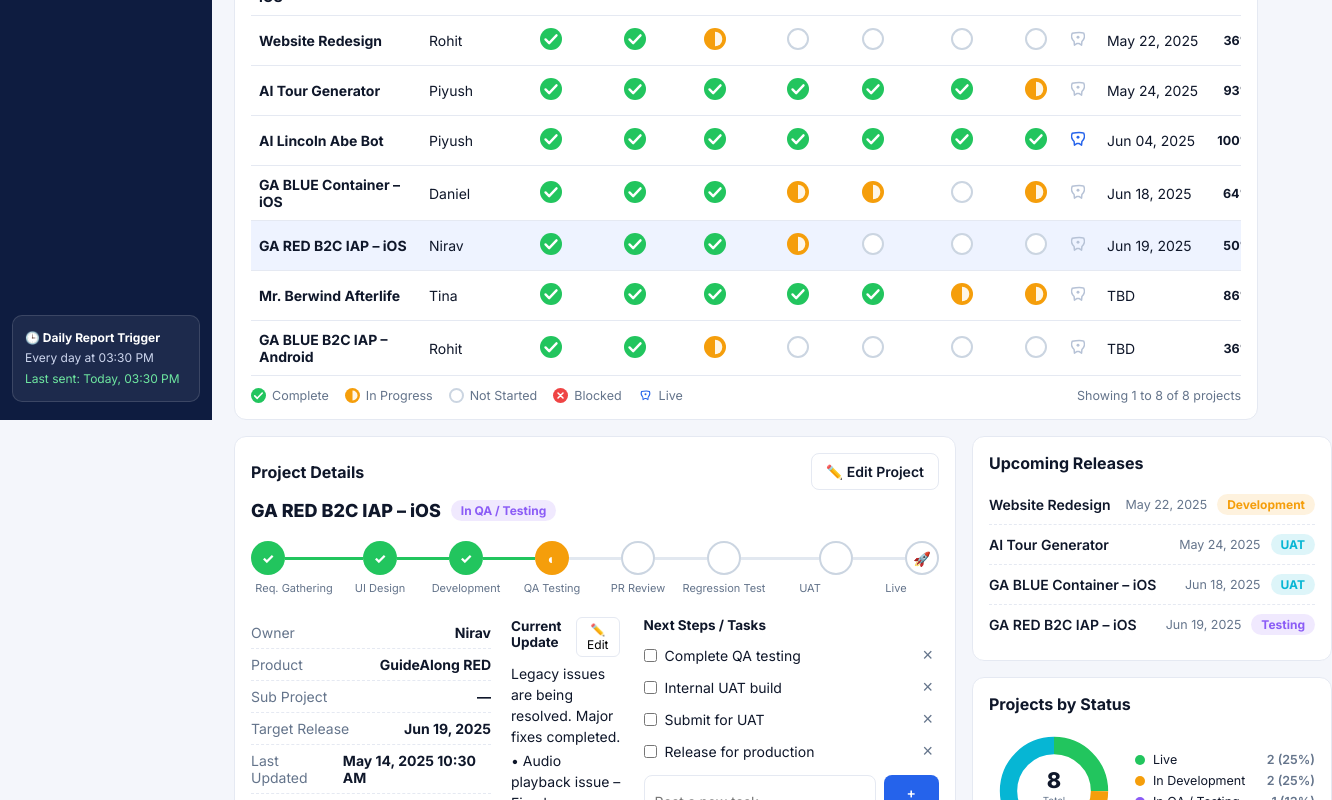
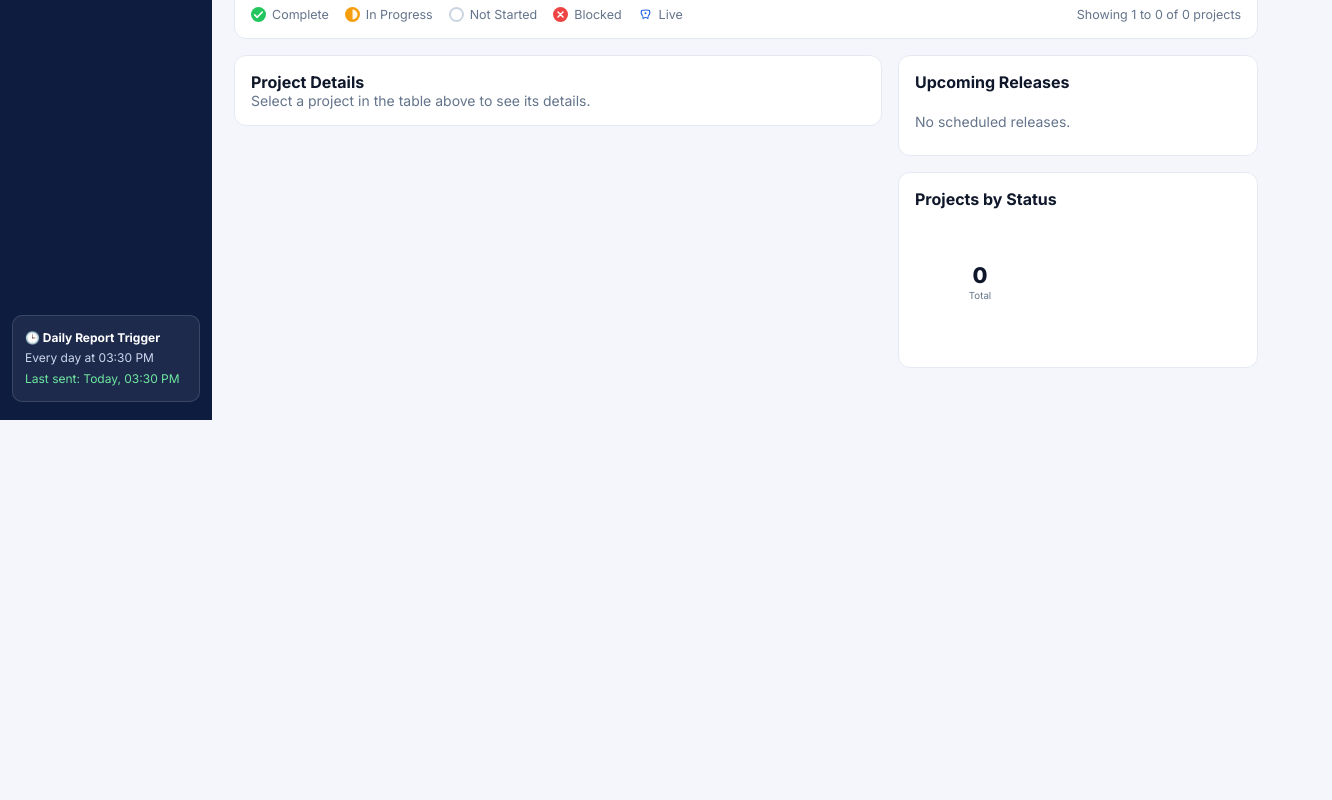
Before and after one commit to shahyug721-sudo/Engineering-dashboard-, a React (Vite) app: page / in a window 1280 px wide. Shown: the part 380-1180 px from the top of the page, 1332 px wide, since content can reach past the window. After the commit the page ends 804 px from the top, so only its background shows below. Built offline with nearby package versions, Linux system fonts and the light colour scheme.

Commit message:
Fresh start: remove all sample data, free-text owner/product with auto-registration, empty states

```diff
--- a/src/components/BackendSheet.jsx
+++ b/src/components/BackendSheet.jsx
@@ -48,18 +48,22 @@
                   />
                 </td>
                 <td>
-                  <select value={p.owner} onChange={(e) => store.updateProject(p.id, { owner: e.target.value })}>
-                    {store.owners.map((o) => (
-                      <option key={o}>{o}</option>
-                    ))}
-                  </select>
+                  <input
+                    className="cell-input"
+                    list="bs-owners-list"
+                    value={p.owner || ''}
+                    placeholder="Owner"
+                    onChange={(e) => store.updateProject(p.id, { owner: e.target.value })}
+                  />
                 </td>
                 <td>
-                  <select value={p.product} onChange={(e) => store.updateProject(p.id, { product: e.target.value })}>
-                    {store.products.map((o) => (
-                      <option key={o}>{o}</option>
-                    ))}
-                  </select>
+                  <input
+                    className="cell-input"
+                    list="bs-products-list"
+                    value={p.product || ''}
+                    placeholder="Product"
+                    onChange={(e) => store.updateProject(p.id, { product: e.target.value })}
+                  />
                 </td>
                 {STAGES.map((s) => (
                   <td key={s.key}>
@@ -106,8 +110,25 @@
                 </td>
               </tr>
             ))}
+            {store.projects.length === 0 && (
+              <tr>
+                <td colSpan={STAGES.length + 8} className="empty">
+                  No projects yet — click “+ Add Project” to create the first one.
+                </td>
+              </tr>
+            )}
           </tbody>
         </table>
+        <datalist id="bs-owners-list">
+          {store.owners.map((o) => (
+            <option key={o} value={o} />
+          ))}
+        </datalist>
+        <datalist id="bs-products-list">
+          {store.products.map((o) => (
+            <option key={o} value={o} />
+          ))}
+        </datalist>
       </div>
       <div className="table-foot">
         <span className="muted">
--- a/src/components/ProjectModal.jsx
+++ b/src/components/ProjectModal.jsx
@@ -77,19 +77,31 @@
             </label>
             <label>
               Owner
-              <select value={form.owner} onChange={(e) => set('owner', e.target.value)}>
+              <input
+                list="owners-list"
+                value={form.owner}
+                onChange={(e) => set('owner', e.target.value)}
+                placeholder="Type or pick an owner"
+              />
+              <datalist id="owners-list">
                 {store.owners.map((o) => (
-                  <option key={o}>{o}</option>
+                  <option key={o} value={o} />
                 ))}
-              </select>
+              </datalist>
             </label>
             <label>
               Product
-              <select value={form.product} onChange={(e) => set('product', e.target.value)}>
+              <input
+                list="products-list"
+                value={form.product}
+                onChange={(e) => set('product', e.target.value)}
+                placeholder="e.g. GA Blue, GA Red, AI, Website"
+              />
+              <datalist id="products-list">
                 {store.products.map((o) => (
-                  <option key={o}>{o}</option>
+                  <option key={o} value={o} />
                 ))}
-              </select>
+              </datalist>
             </label>
             <label>
               Tentative Release Date
--- a/src/components/Reports.jsx
+++ b/src/components/Reports.jsx
@@ -56,8 +56,8 @@
           <button className="btn primary" onClick={copyReport}>📋 Copy Report</button>
         </div>
         <p className="muted">
-          Scheduled every day at 3:30 PM to: <b>{store.reportRecipients}</b> (configure in Settings). This preview is
-          generated live from current dashboard data.
+          Scheduled every day at 3:30 PM to: <b>{store.reportRecipients || 'not configured yet'}</b> (configure in
+          Settings). This preview is generated live from current dashboard data.
         </p>
         <div className="report-metrics">
           {metrics.map(([k, v]) => (
--- a/src/components/SimpleViews.jsx
+++ b/src/components/SimpleViews.jsx
@@ -110,11 +110,11 @@
         <button
           className="btn danger"
           onClick={() =>
-            confirm('Reset all data back to the original PRD sample data? Your edits will be lost.') &&
+            confirm('Clear ALL projects, owners, products and activity? This cannot be undone.') &&
             store.resetData()
           }
         >
-          ↺ Reset to sample data
+          🗑️ Clear all data (fresh start)
         </button>
       </div>
     </div>
--- a/src/data.js
+++ b/src/data.js
@@ -1,174 +1,11 @@
-// Seed data taken from the Engineering Dashboard PRD / reference design.
-const st = (rg, ui, dev, qa, pr, regression, uat) => ({ rg, ui, dev, qa, pr, regression, uat })
-const C = 'completed'
-const P = 'in_progress'
-const N = 'not_started'
-
-export const SEED_OWNERS = ['Ashwinee', 'Nirav', 'Piyush', 'Tina', 'Rohit', 'Daniel']
-
-export const SEED_PRODUCTS = [
-  'GuideAlong BLUE',
-  'GuideAlong RED',
-  'AI',
-  'Website',
-  'Container Apps',
-]
-
-export const SEED_PROJECTS = [
-  {
-    id: 'p1',
-    name: 'GA BLUE B2C IAP – iOS',
-    subProject: '',
-    owner: 'Ashwinee',
-    product: 'GuideAlong BLUE',
-    stages: st(C, C, C, C, C, C, C),
-    live: true,
-    targetRelease: '2025-04-16',
-    currentUpdate: 'Released to the App Store. Post-launch monitoring shows stable metrics.',
-    nextSteps: [{ id: 'n1', text: 'Monitor crash-free sessions', done: false }],
-    lastUpdated: '2025-04-16T11:00:00',
-    updatedBy: 'Ashwinee',
-  },
-  {
-    id: 'p2',
-    name: 'GA RED B2C IAP – iOS',
-    subProject: '',
-    owner: 'Nirav',
-    product: 'GuideAlong RED',
-    stages: st(C, C, C, P, N, N, N),
-    live: false,
-    targetRelease: '2025-06-19',
-    currentUpdate:
-      'Legacy issues are being resolved. Major fixes completed.\n• Audio playback issue – Fixed\n• Login improvement – In progress\n• Crash on iOS 17 – Fixed',
-    nextSteps: [
-      { id: 'n1', text: 'Complete QA testing', done: false },
-      { id: 'n2', text: 'Internal UAT build', done: false },
-      { id: 'n3', text: 'Submit for UAT', done: false },
-      { id: 'n4', text: 'Release for production', done: false },
-    ],
-    lastUpdated: '2025-05-14T10:30:00',
-    updatedBy: 'Nirav',
-  },
-  {
-    id: 'p3',
-    name: 'AI Lincoln Abe Bot',
-    subProject: '',
-    owner: 'Piyush',
-    product: 'AI',
-    stages: st(C, C, C, C, C, C, C),
-    live: true,
-    targetRelease: '2025-06-04',
-    currentUpdate: 'Live for all users. Conversation quality improvements shipped.',
-    nextSteps: [{ id: 'n1', text: 'Collect user feedback for v2', done: false }],
-    lastUpdated: '2025-06-04T09:15:00',
-    updatedBy: 'Piyush',
-  },
-  {
-    id: 'p4',
-    name: 'Mr. Berwind Afterlife',
-    subProject: '',
-    owner: 'Tina',
-    product: 'AI',
-    stages: st(C, C, C, C, C, P, P),
-    live: false,
-    targetRelease: '',
-    currentUpdate: 'Regression testing underway alongside UAT preparation.',
-    nextSteps: [
-      { id: 'n1', text: 'Finish regression suite', done: false },
-      { id: 'n2', text: 'Business sign-off on UAT', done: false },
-    ],
-    lastUpdated: '2025-05-12T14:20:00',
-    updatedBy: 'Tina',
-  },
-  {
-    id: 'p5',
-    name: 'GA BLUE B2C IAP – Android',
-    subProject: '',
-    owner: 'Rohit',
-    product: 'GuideAlong BLUE',
-    stages: st(C, C, P, N, N, N, N),
-    live: false,
-    targetRelease: '',
-    currentUpdate: 'Core purchase flow implementation in progress.',
-    nextSteps: [
-      { id: 'n1', text: 'Finish IAP integration', done: false },
-      { id: 'n2', text: 'Hand off to QA', done: false },
-    ],
-    lastUpdated: '2025-05-10T17:45:00',
-    updatedBy: 'Rohit',
-  },
-  {
-    id: 'p6',
-    name: 'GA BLUE Container – iOS',
-    subProject: '',
-    owner: 'Daniel',
-    product: 'Container Apps',
-    stages: st(C, C, C, P, P, N, P),
-    live: false,
-    targetRelease: '2025-06-18',
-    currentUpdate: 'QA and PR review running in parallel; early UAT build shared.',
-    nextSteps: [
-      { id: 'n1', text: 'Close remaining QA defects', done: false },
-      { id: 'n2', text: 'Merge open PRs', done: false },
-      { id: 'n3', text: 'Start regression cycle', done: false },
-    ],
-    lastUpdated: '2025-05-13T12:05:00',
-    updatedBy: 'Daniel',
-  },
-  {
-    id: 'p7',
-    name: 'Website Redesign',
-    subProject: '',
-    owner: 'Rohit',
-    product: 'Website',
-    stages: st(C, C, P, N, N, N, N),
-    live: false,
-    targetRelease: '2025-05-22',
-    currentUpdate: 'New page templates in development.',
-    nextSteps: [{ id: 'n1', text: 'Complete homepage build', done: false }],
-    lastUpdated: '2025-05-11T16:00:00',
-    updatedBy: 'Rohit',
-  },
-  {
-    id: 'p8',
-    name: 'AI Tour Generator',
-    subProject: '',
-    owner: 'Piyush',
-    product: 'AI',
-    stages: st(C, C, C, C, C, C, P),
-    live: false,
-    targetRelease: '2025-05-24',
-    currentUpdate: 'UAT in progress with the content team.',
-    nextSteps: [
-      { id: 'n1', text: 'Resolve UAT feedback', done: false },
-      { id: 'n2', text: 'Prepare production release', done: false },
-    ],
-    lastUpdated: '2025-05-14T09:00:00',
-    updatedBy: 'Piyush',
-  },
-]
-
+// Fresh start — the dashboard begins empty. Add projects via "+ Add Project",
+// owners via the Users page and products via Settings (or just type new ones
+// in the project form; they are saved automatically).
 export const SEED = {
-  projects: SEED_PROJECTS,
-  owners: SEED_OWNERS,
-  products: SEED_PRODUCTS,
+  projects: [],
+  owners: [],
+  products: [],
   currentUser: 'Admin User',
-  reportRecipients: 'engineering-team@company.com',
-  activity: [
-    {
-      ts: '2025-05-14T10:30:00',
-      user: 'Nirav',
-      text: 'Updated "GA RED B2C IAP – iOS" – QA Testing set to In Progress',
-    },
-    {
-      ts: '2025-05-14T09:00:00',
-      user: 'Piyush',
-      text: 'Updated "AI Tour Generator" – UAT set to In Progress',
-    },
-    {
-      ts: '2025-05-13T12:05:00',
-      user: 'Daniel',
-      text: 'Updated "GA BLUE Container – iOS" – current update edited',
-    },
-  ],
+  reportRecipients: '',
+  activity: [],
 }
--- a/src/store.jsx
+++ b/src/store.jsx
@@ -2,7 +2,7 @@
 import { SEED } from './data.js'
 import { uid, statusLabel, STAGES } from './utils.js'
 
-const KEY = 'engineering-dashboard-v1'
+const KEY = 'engineering-dashboard-v2'
 const StoreCtx = createContext(null)
 
 function load() {
@@ -34,6 +34,16 @@
 
   const stamp = (s, p) => ({ ...p, lastUpdated: now(), updatedBy: s.currentUser })
 
+  // Owners/products typed into a project form are registered automatically.
+  const register = (s, data) => {
+    let { owners, products } = s
+    const owner = (data.owner || '').trim()
+    const product = (data.product || '').trim()
+    if (owner && !owners.includes(owner)) owners = [...owners, owner]
+    if (product && !products.includes(product)) products = [...products, product]
+    return { ...s, owners, products }
+  }
+
   const api = {
     ...state,
 
@@ -41,7 +51,7 @@
       setState((s) => {
         const project = stamp(s, { ...data, id: uid() })
         return log(
-          { ...s, projects: [...s.projects, project] },
+          { ...register(s, data), projects: [...s.projects, project] },
           `Created project "${project.name}"`
         )
       })
@@ -53,7 +63,7 @@
           p.id === id ? stamp(s, { ...p, ...patch }) : p
         )
         const name = (s.projects.find((p) => p.id === id) || {}).name || ''
-        return log({ ...s, projects }, note || `Updated project "${name}"`)
+        return log({ ...register(s, patch), projects }, note || `Updated project "${name}"`)
       })
     },
 
```
